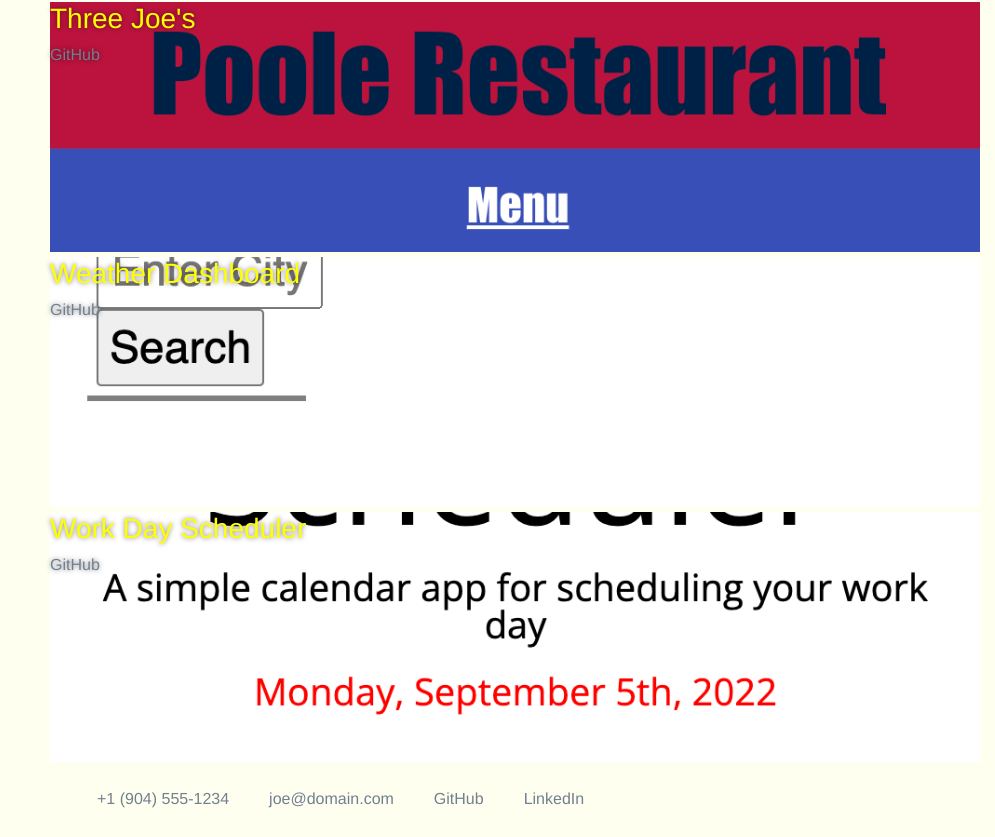
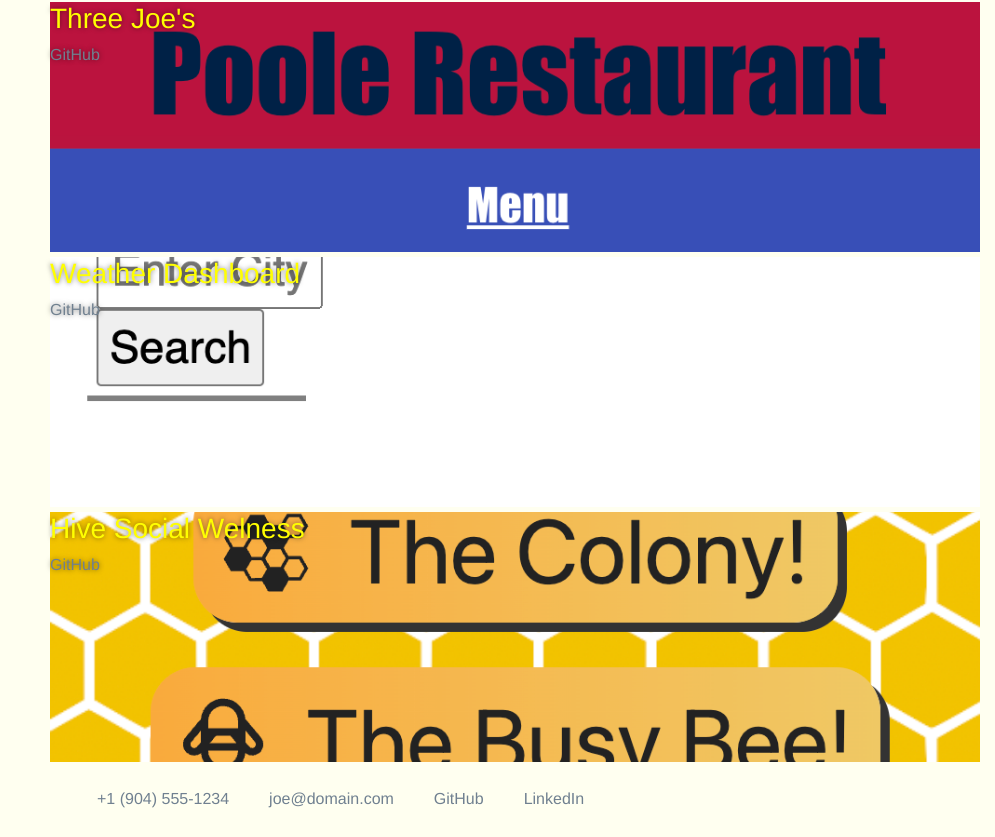
Before and after one commit to anillag/react-portfolio, a React (Create React App) app: page / in a window 1280 px wide. Shown: the part 1087-1924 px from the top of the page, without its empty margins (285-1280 px from the left). Built offline with nearby package versions, Linux system fonts and the light colour scheme.

Commit message:
Updated portfolio with Hive Social Wellness

```diff
--- a/src/components/Project/index.js
+++ b/src/components/Project/index.js
@@ -49,11 +49,11 @@ function Project() {
             </div>
           </article>
         </a>
-        <a href="https://anillag.github.io/Challenge-5-Work-Day-Scheduler/">
-          <article class="project work-day-scheduler">
+        <a href="https://afternoon-citadel-47605.herokuapp.com">
+          <article class="project hive-social-wellness">
             <div>
-              <h3>Work Day Scheduler</h3>
-              <a href="https://github.com/anillag/Challenge-5-Work-Day-Scheduler">
+              <h3>Hive Social Welness</h3>
+              <a href="https://github.com/anillag/hive-social-wellness">
                 GitHub
               </a>
             </div>
--- a/src/index.css
+++ b/src/index.css
@@ -96,3 +96,7 @@ textarea {
 .work-day-scheduler {
   background-image: url("../src/assets/img/Work-Day-Scheduler.png");
 }
+
+.hive-social-wellness {
+  background-image: url("../src/assets/img/Hive-Social-Wellness.png");
+}
```
Also changed, not shown: src/assets/img/Hive-Social-Wellness.png (added).
